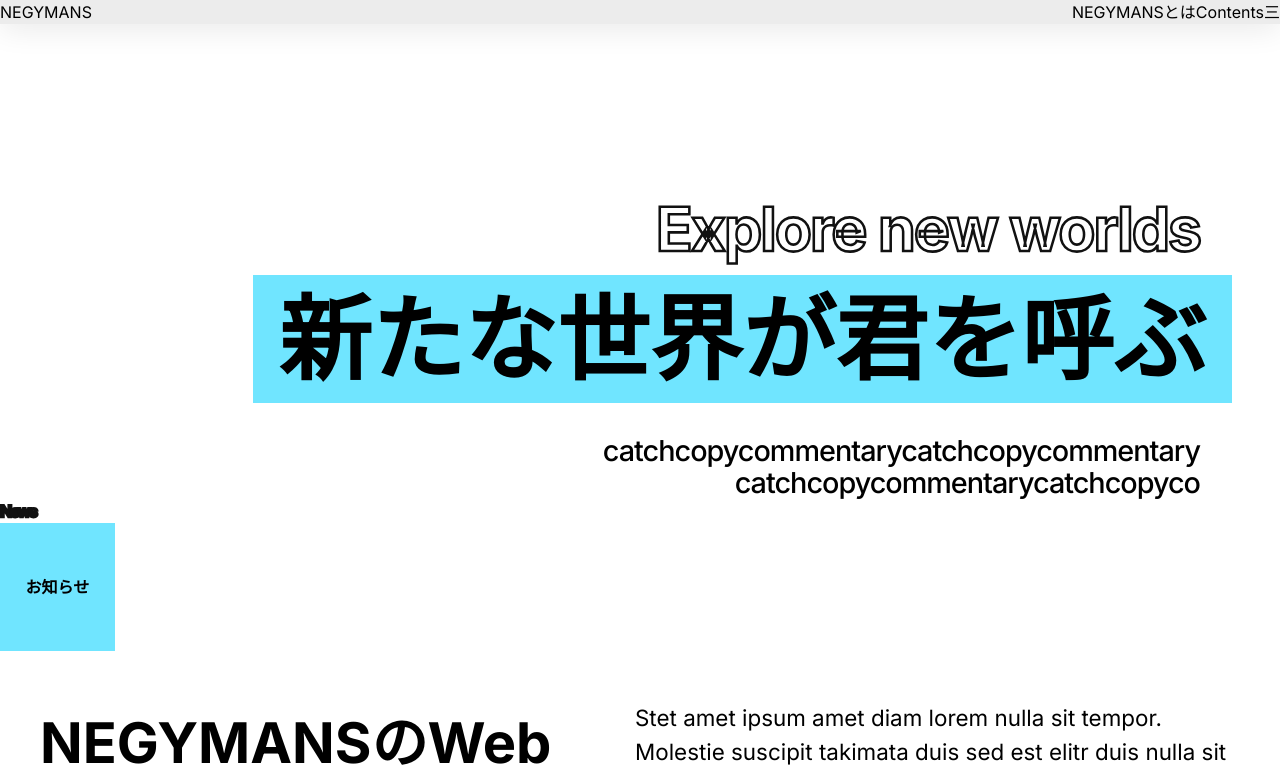
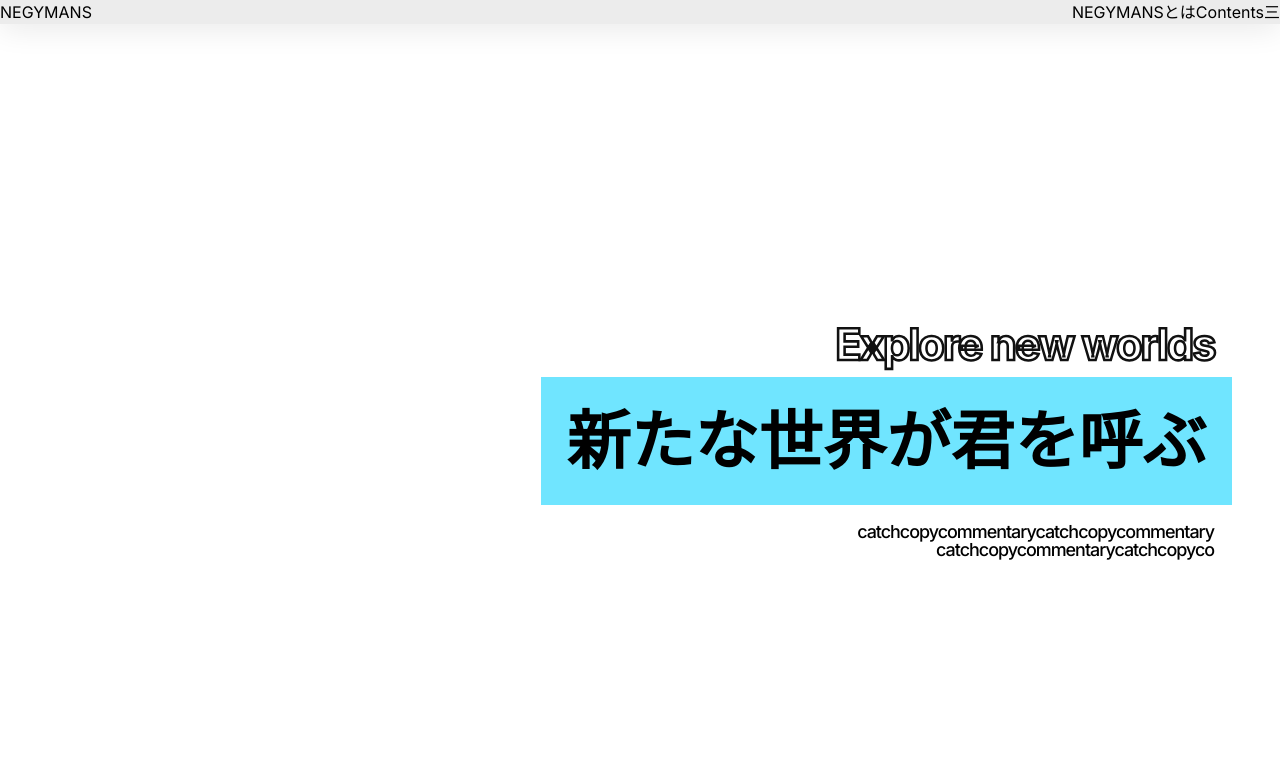
Before and after one commit to dokimiki/negymans_site, a Next.js app: page / in a window 1280 px wide. Shown: the top 774 px of the page. Built offline with nearby package versions, Linux system fonts and the light colour scheme.

Commit message:
vwvhの導入

```diff
--- a/src/app/FirstView.scss
+++ b/src/app/FirstView.scss
@@ -1,21 +1,23 @@
 .catchcopy{
-    margin-top: 10rem;
+    margin-top: 18rem;
     margin-right: 3rem;
     text-align: right;
+    font-size: 1vw;
+    height: 100vh;
     .sub-catchcopy{
-        margin-right: 2rem;
-        font-size: 3.8rem;
+        margin-right: 0.4em;
+        font-size: 3.4em;
     }
     .main-catchcopy{
-        font-size: 5.8rem;
+        font-size: 5em;
         font-weight: bold;
     }
     .detail-catchcopy{
-        font-size: 1.8rem;
+        font-size: 1.4em;
         font-weight: 480;
         letter-spacing: -1px;
-        line-height: 2rem;
-        padding-top: 2rem;
-        margin-right: 2rem;
+        line-height: 1em;
+        padding-top: 1em;
+        margin-right: 1em;
     }
 }
```
